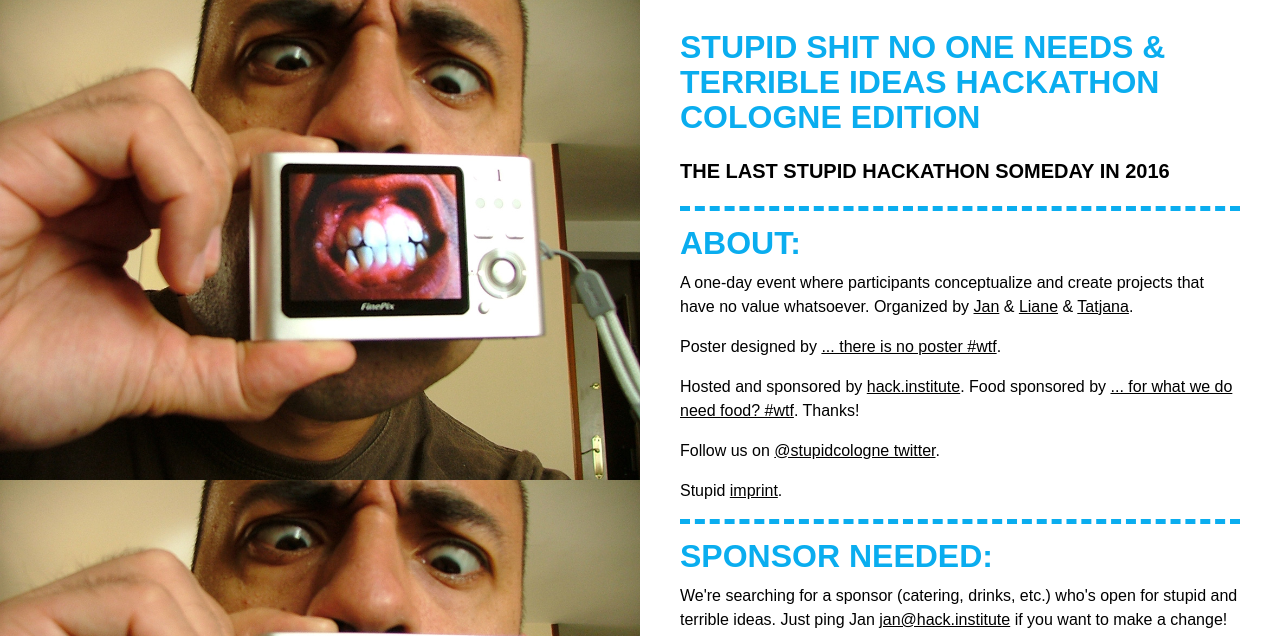
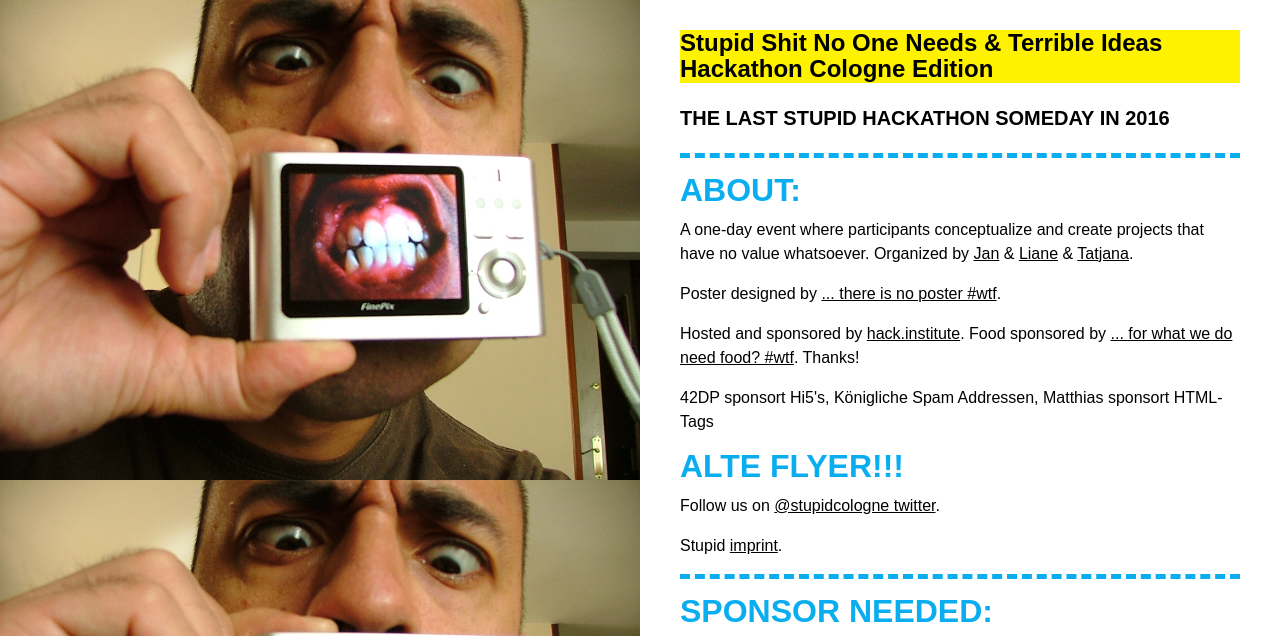
Before and after one commit to HackInstitute/stupid-hackathon-cologne, a plain HTML site: page index.html in a window 1280 px wide. Shown: the top 636 px of the page. Drawn offline with Linux system fonts and the light colour scheme.

Commit message:
stupid stuff added

```diff
--- a/index.html
+++ b/index.html
@@ -11,7 +11,7 @@
   <div class="padded">
 
     <div class="section stupid-project">
-      <h1 style="line-height: 110%;">Stupid Shit No One Needs & Terrible Ideas Hackathon Cologne Edition</h1>
+      <h2 style="line-height: 110%;">Stupid Shit No One Needs & Terrible Ideas Hackathon Cologne Edition</h2>
       <p class="stupidlist">
         The last Stupid Hackathon someday in 2016
       </p>
@@ -24,6 +24,9 @@
       Organized by <a href="http://railslove.com/jan">Jan</a> & <a href="http://railslove.com/liane">Liane</a> & <a href="http://railslove.com/tatjana">Tatjana</a>.</p>
       <p>Poster designed by <a href="#">... there is no poster #wtf</a>.</p>
       <p>Hosted and sponsored by <a href="http://hack.institute">hack.institute</a>. Food sponsored by <a href="http://">... for what we do need food? #wtf</a>. Thanks!</p>
+      <p>42DP sponsort Hi5's, Königliche Spam Addressen, Matthias sponsort <blink>HTML-Tags</blink></p>
+      <h1>ALTE FLYER!!!</h1>
+
       <p>Follow us on <a href="https://twitter.com/stupidcologne">@stupidcologne twitter</a>.</p>
       <p>Stupid <a href="hack.institute/imprint">imprint</a>.</p>
     </div>
```
